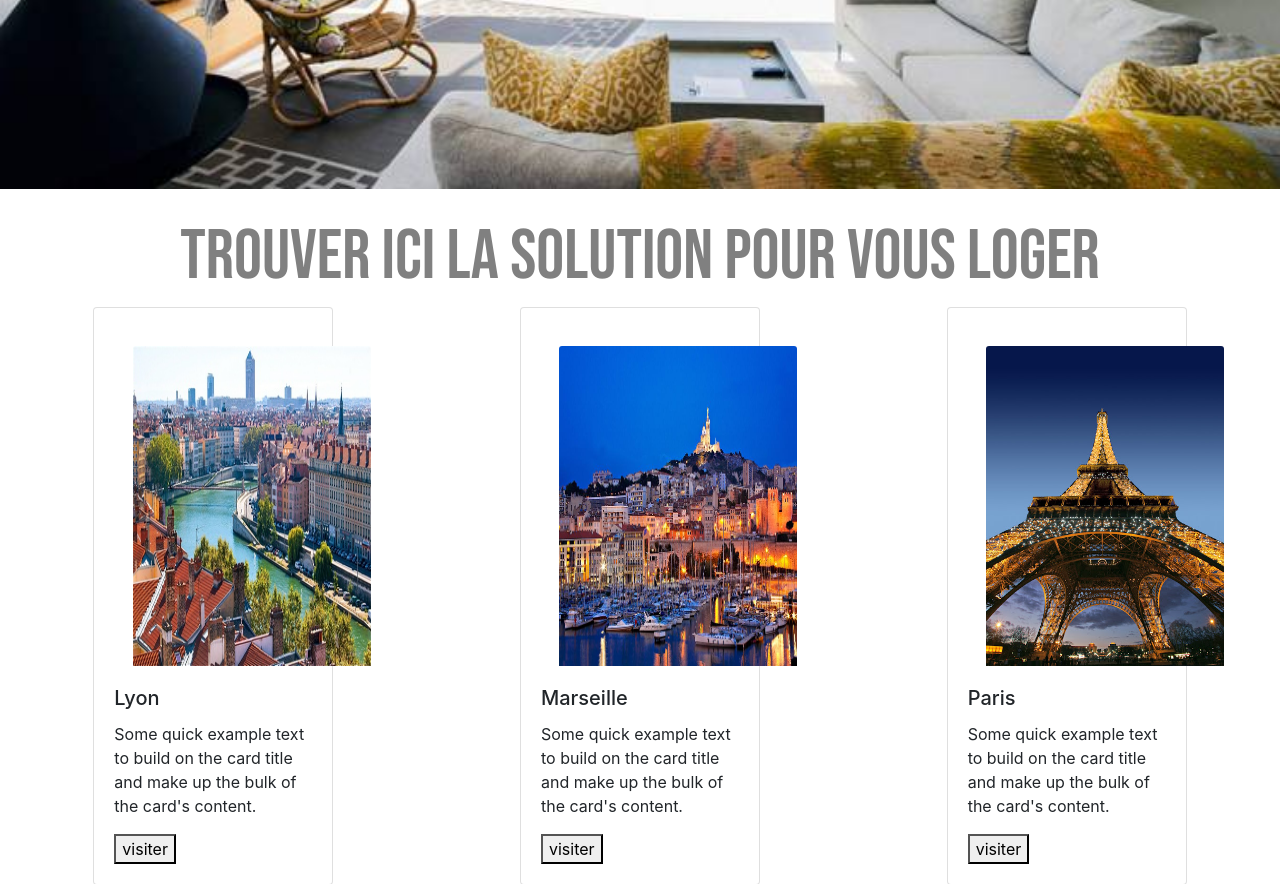
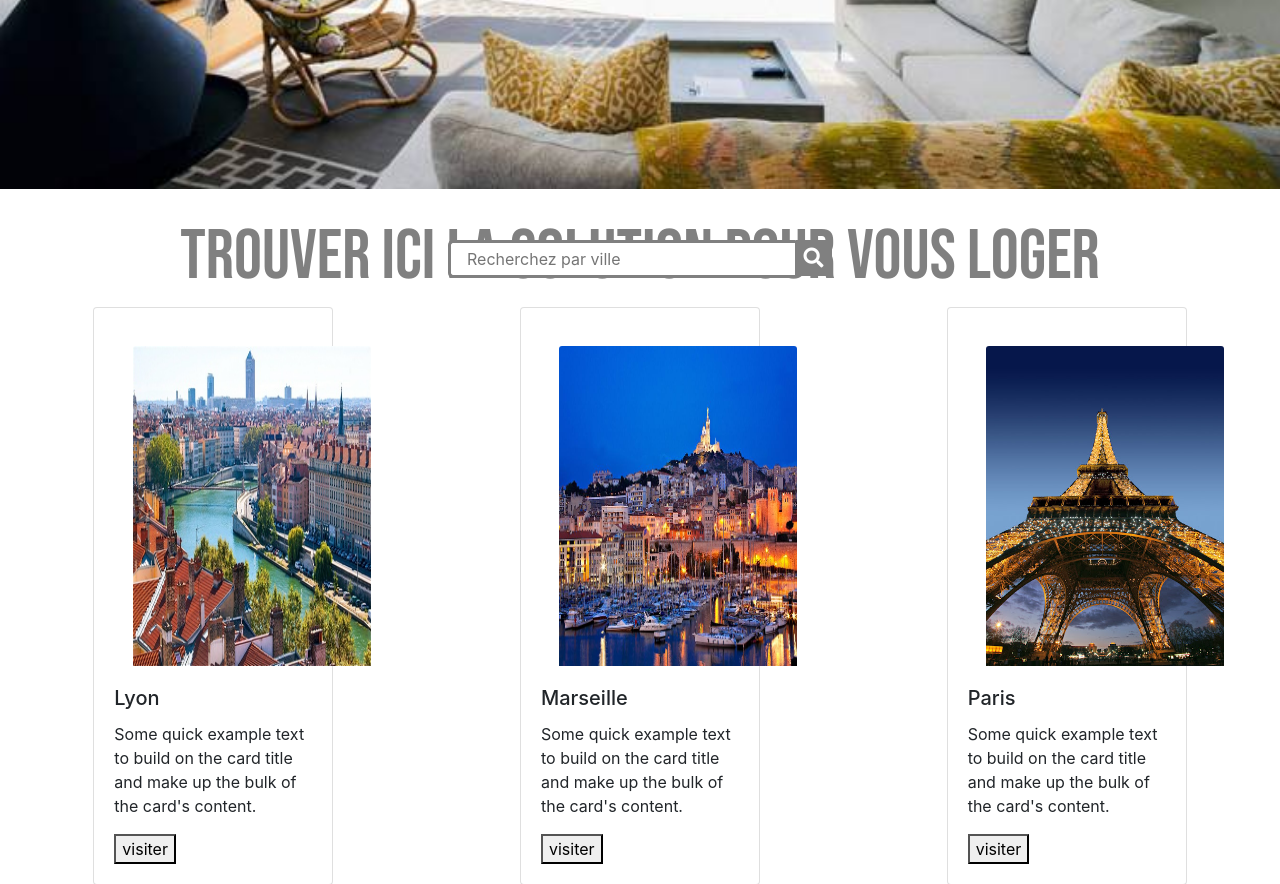
Before and after one commit to leoniemandah/Projet_Web, a PHP site: page / in a window 1280 px wide. Shown: the part 541-1425 px from the top of the page. Run offline with PHP 8.4, Linux system fonts and the light colour scheme; some libraries are stand-ins or nearby versions.

Commit message:
ajout de la barre de recherche

```diff
--- a/public/index.php
+++ b/public/index.php
@@ -13,7 +13,25 @@ require_once '../layout/header.php';
  <div class=" text _q ">Trouver le meilleur endroit pour vivre</div>
 </a>
 
-  </div>
+</div>
+<div class="wrap">
+   <div class="search">
+      <input type="text" class="searchTerm" placeholder="Recherchez par ville">
+      <button type="submit" class="searchButton">
+        <i class="fa fa-search"></i>
+     </button>
+   </div>
+</div>
+
+
+
+
+
+
+
+
+
+
 
 		<main>
 
--- a/public/style.css
+++ b/public/style.css
@@ -12,7 +12,54 @@
 
 
 
+@import url(https://fonts.googleapis.com/css?family=Open+Sans);
 
+body{
+  background: #f2f2f2;
+  font-family: 'Open Sans', sans-serif;
+}
+
+.search {
+  width: 100%;
+  position: relative;
+  display: flex;
+}
+
+.searchTerm {
+  width: 100%;
+  border: 3px solid grey;
+  border-right: none;
+  padding: 16px;
+  height: 20px;
+  border-radius: 5px 0 0 5px;
+  outline: none;
+  color: black;
+}
+
+.searchTerm:focus{
+  color: #00B4CC;
+}
+
+.searchButton {
+  width: 40px;
+  height: 36px;
+  border: 1px solid grey;
+  background: grey;
+  text-align: center;
+  color: #fff;
+  border-radius: 0 5px 5px 0;
+  cursor: pointer;
+  font-size: 20px;
+}
+
+
+.wrap{
+  width: 30%;
+  position: absolute;
+  top: 100%;
+  left: 50%;
+  transform: translate(-50%, -50%);
+}
 
 
 
```
